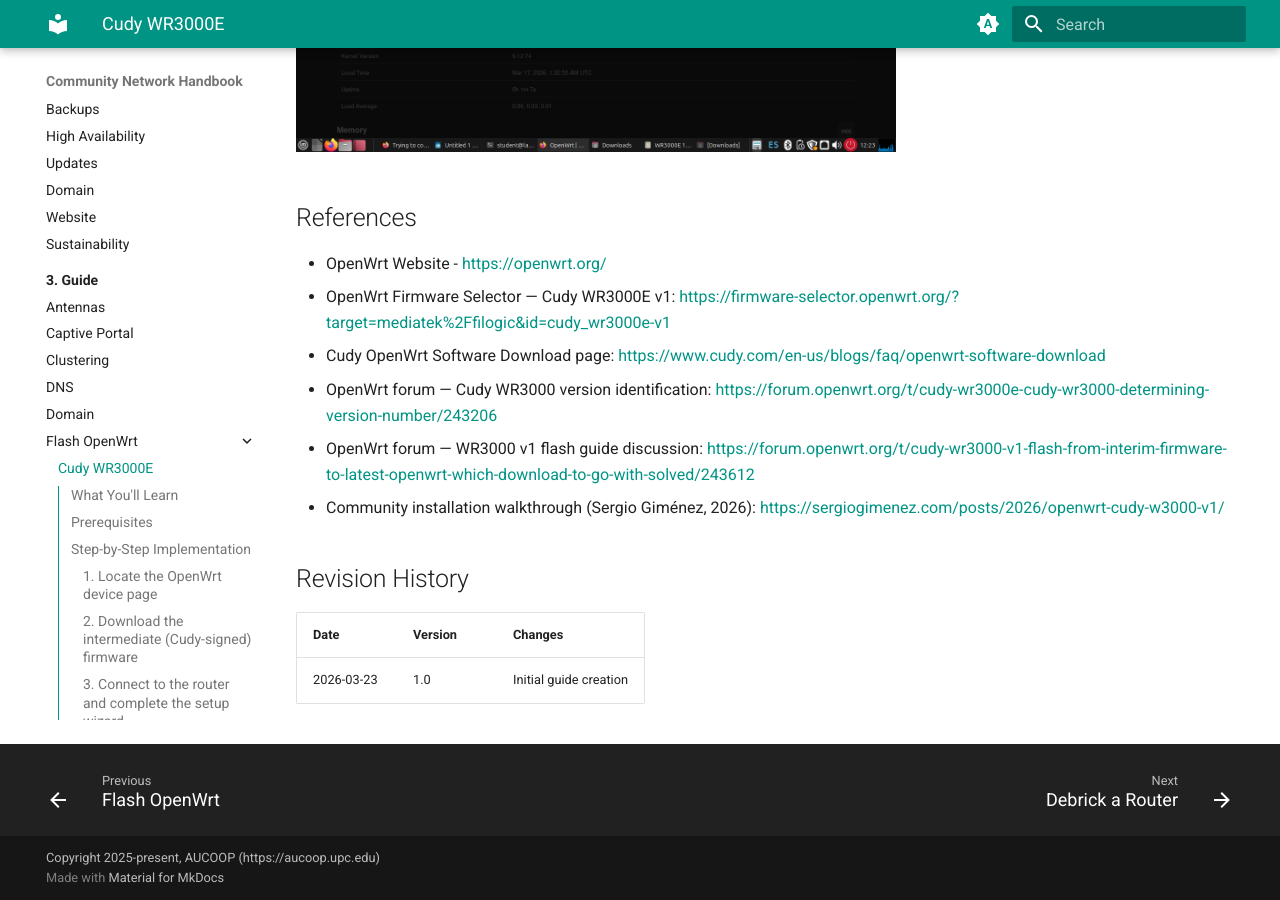
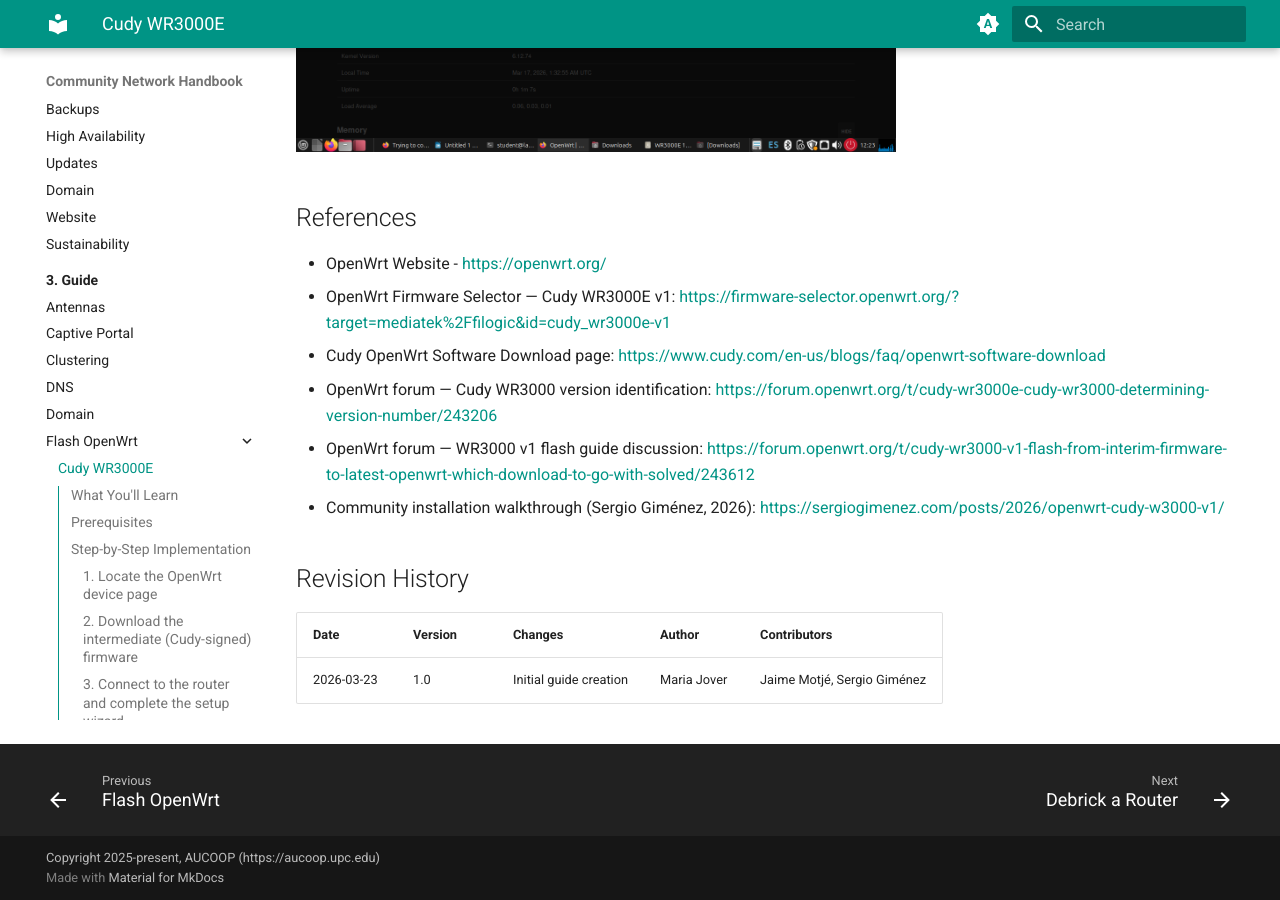
Before and after one commit to aucoop/Community-Network-Handbook, an MkDocs documentation site: the page built from docs/3-Guide/3.1-Flash-OpenWrt/Cudy-WR3000E.md, in a window 1280 px wide and 900 px high, scrolled down 6029 px. Built offline with MkDocs 1.6.1 and Material for MkDocs 9.7.7, drawn with Linux system fonts in a browser that asks for light colours.

Commit message:
Version Revision History

```diff
--- a/docs/3-Guide/3.1-Flash-OpenWrt/Cudy-WR3000E.md
+++ b/docs/3-Guide/3.1-Flash-OpenWrt/Cudy-WR3000E.md
@@ -131,6 +131,6 @@
 
 ## Revision History
 
-| Date | Version | Changes |
-|------|---------|---------|
-| 2026-03-23 | 1.0 | Initial guide creation |
+| Date       | Version | Changes                | Author           | Contributors                |
+|------------|---------|------------------------|------------------|-----------------------------|
+| 2026-03-23 | 1.0     | Initial guide creation | Maria Jover      | Jaime Motjé, Sergio Giménez |
```
